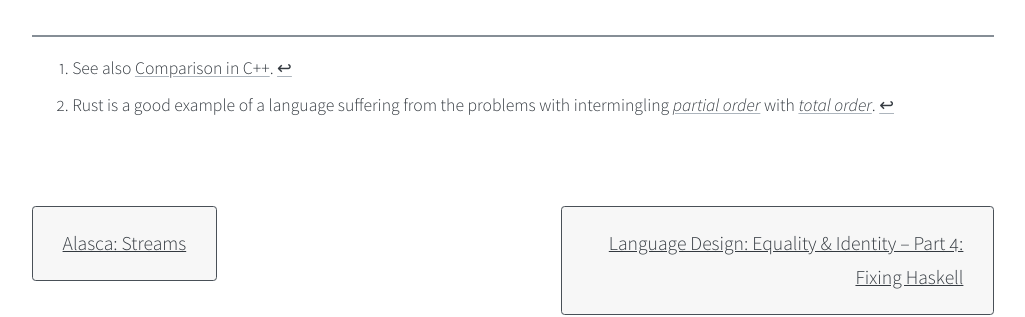
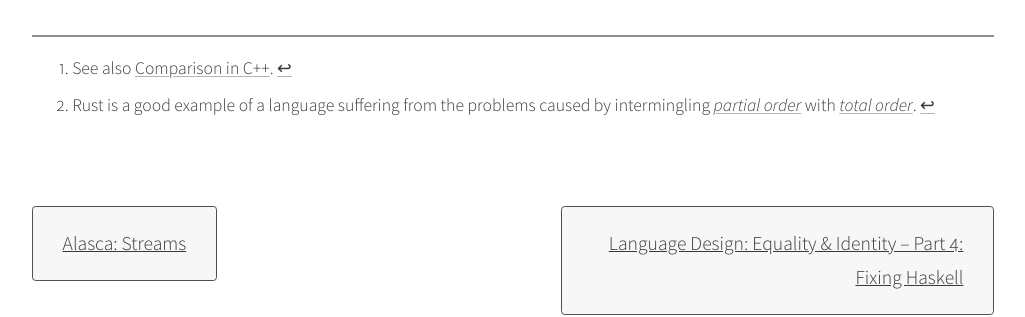
Before and after one commit to soc/soc.me, a Jekyll site: the page built from _languages/comparing-and-sorting.md, in a window 1280 px wide. Shown: the part 1351-1668 px from the top of the page, without its empty margins (127-1152 px from the left). Built offline with Jekyll 4.4.1, drawn with Linux system fonts in a browser that asks for light colours; some web fonts are replaced.

Commit message:
Grammar fix on "Comparing and Sorting"

````diff
--- a/_languages/comparing-and-sorting.md
+++ b/_languages/comparing-and-sorting.md
@@ -45,4 +45,4 @@ fun sort[T : Sortable](values: Array[T]) =
 ```
 
 [^1]: See also [Comparison in C++](http://www.open-std.org/jtc1/sc22/wg21/docs/papers/2015/n4367.html#Floating).
-[^2]: Rust is a good example of a language suffering from the problems with intermingling [_partial order_](https://doc.rust-lang.org/std/cmp/trait.PartialOrd.html) with [_total order_](https://doc.rust-lang.org/std/cmp/trait.Ord.html).
+[^2]: Rust is a good example of a language suffering from the problems caused by intermingling [_partial order_](https://doc.rust-lang.org/std/cmp/trait.PartialOrd.html) with [_total order_](https://doc.rust-lang.org/std/cmp/trait.Ord.html).
````
